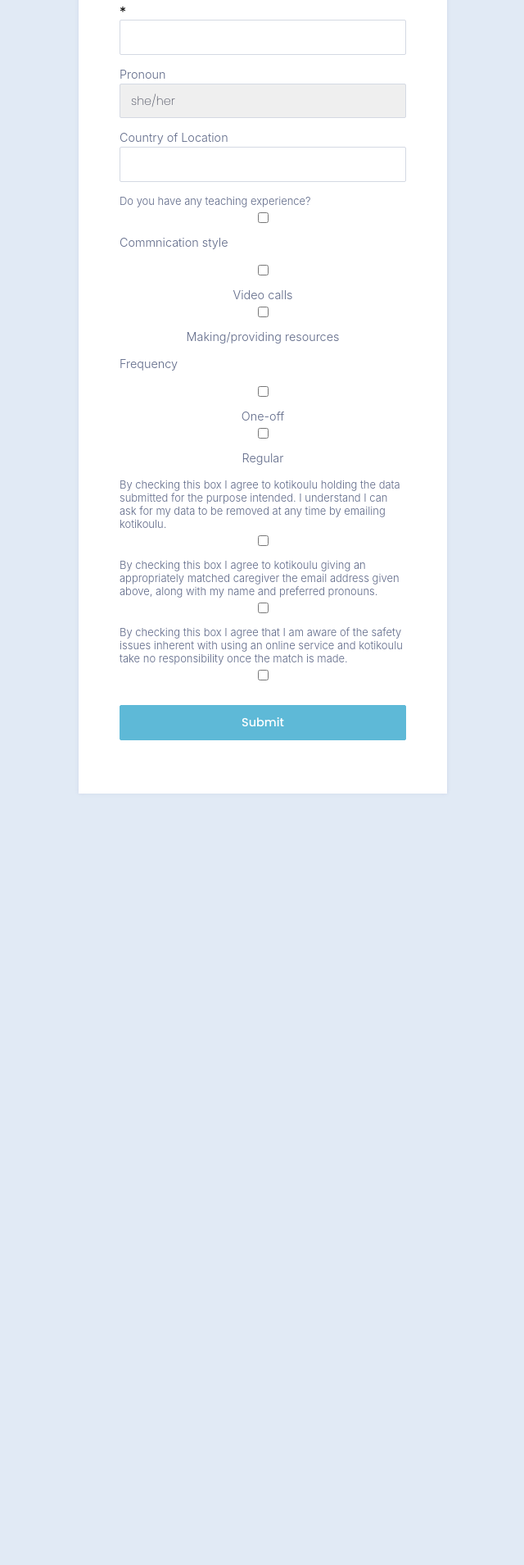
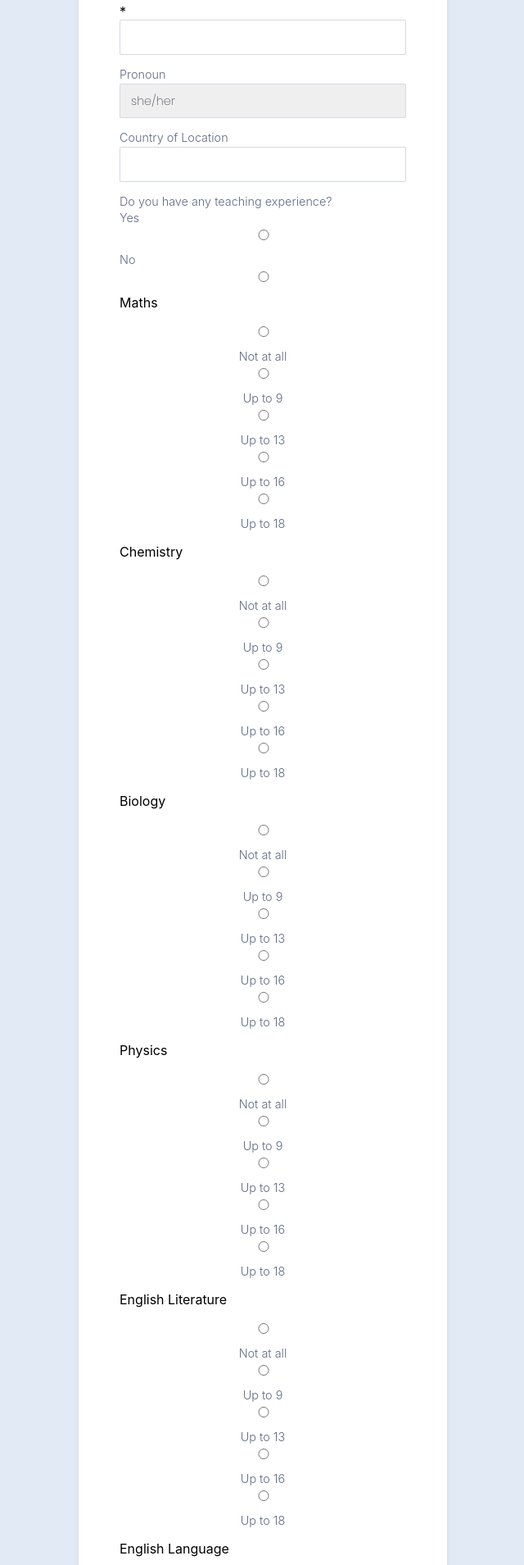
Before and after one commit to SFin94/kotikoulu, a Flask app: page /offerform in a window 1280 px wide. Shown: the part 311-2220 px from the top of the page at 82% size, without its empty margins (319-959 px from the left). Before the commit the page ends 1279 px from the top, so only its background shows below. Run offline with Flask 2, Linux system fonts and the light colour scheme; some libraries are stand-ins or nearby versions.

Commit message:
Dynamic fields for subject choices

```diff
--- a/app/forms.py
+++ b/app/forms.py
@@ -3,8 +3,14 @@
 # and the logic whether they have been filled in correctly
 
 from flask_wtf import FlaskForm, RecaptchaField
-from wtforms import StringField, TextAreaField, SubmitField, RadioField, BooleanField, SelectField, SelectMultipleField, widgets
+from wtforms import StringField, TextAreaField, SubmitField, RadioField, BooleanField, SelectField, SelectMultipleField, widgets, Form, FormField
 from wtforms.validators import DataRequired, Email, InputRequired
+
+
+class TestForm(FlaskForm):
+
+    # Test details
+    name = StringField('Static name')
 
 
 class MultiCheckboxField(SelectMultipleField):
@@ -18,14 +24,6 @@ class MultiCheckboxField(SelectMultipleField):
     option_widget = widgets.CheckboxInput()
 
 
-class TestForm(FlaskForm):
-
-    # Test details
-    test = MultiCheckboxField('Commnication style', choices=[('Video calls', 'video'), ('Making/providing resources', 'resources')])
-    # , widget=widgets.CheckboxInput())
-    # test = SelectMultipleField('Commnication style', choices=[('Video calls', 'video'), ('Making/providing resources', 'resources')], widget=widgets.CheckboxInput())
-
-
 # Create python class for the offer (volunteer) form
 class OfferForm(FlaskForm):
 
@@ -34,15 +32,18 @@ class OfferForm(FlaskForm):
     email = StringField('Contact email', validators=[Email(message=('Not a valid email address.')), DataRequired()])
     pronoun = SelectField('Pronoun', choices=[('she', 'she/her'), ('he', 'he/him'), ('they', 'they/them'), ('per', 'per/per'), ('ae', 'ae/aer'), ('ey', 'ey/em'), ('ve', 've/ver'), ('xe', 'xe/xem'), ('zie', 'zie/hir')], validators=[InputRequired()])
     country = StringField('Country of Location')
-    teaching_exp = BooleanField('Do you have any teaching experience?')
+    teaching = RadioField('Do you have any teaching experience?', choices=[('1', 'Yes'), ('0', 'No')], validators=[DataRequired()])
 
     # Teaching exp options
-
+    teaching_exp = StringField('What teaching experience do you have?')
+    teaching_help = RadioField('Would you be interested in helping other volunteers?', choices=[('1', 'Yes'), ('0', 'No')], validators=[DataRequired()])
 
     # Volunteering options
     help_type = MultiCheckboxField('Commnication style', choices=[('video', 'Video calls'), ('resources', 'Making/providing resources')])
     help_freq = MultiCheckboxField('Frequency', choices=[('one', 'One-off'), ('many', 'Regular')])
 
+    other_subjects = StringField('Pop your languages and other subjects here.')
+    enrichment = StringField('If you have a particular project that you\'d love to talk about, or anything else to add, pop it here.', widget=widgets.TextArea())
 
     # Consent options
     agree_data = BooleanField('By checking this box I agree to kotikoulu holding the data submitted for the purpose intended. I understand I can ask for my data to be removed at any time by emailing kotikoulu.', validators=[InputRequired()])
@@ -54,3 +55,13 @@ class OfferForm(FlaskForm):
 # Create python class for the call (caregiver) form
 class CallForm(FlaskForm):
     name = StringField('Name', validators=[DataRequired()])
+
+
+class SubjectsForm():
+
+    confidence_choices = [('0', 'Not at all'), ('1', 'Up to 9'), ('2', 'Up to 13'), ('3', 'Up to 16'), ('4', 'Up to 18')]
+
+    def __init__(self, record):
+        # add dynamic fields
+        for key, value in record.items():
+            setattr(OfferForm, key, RadioField(value, choices=self.confidence_choices))
--- a/app/routes.py
+++ b/app/routes.py
@@ -3,7 +3,9 @@
 from flask import render_template, request, redirect, url_for
 from flask import current_app as app
 
-from .forms import OfferForm, TestForm
+from .forms import OfferForm, TestForm, SubjectsForm
+
+subject_list = {'math': 'Maths','chem': 'Chemistry','biol': 'Biology', 'phys': 'Physics', 'elit': 'English Literature', 'elan': 'English Language', 'geog': 'Geography', 'hist': 'History','dram': 'Drama','art': 'Art','musi': 'Music','lang': 'Languages (please state below)','othr': 'Other (please state below)'}
 
 # Start route
 @app.route('/')
@@ -14,7 +16,15 @@ def home():
 # Route: offer/volunteer form
 @app.route('/offerform', methods=('GET', 'POST'))
 def offer():
+    SubjectsForm(subject_list)
     form = OfferForm()
     if form.validate_on_submit():
         return redirect(url_for('kiitos'))
-    return render_template('form_offer.html', form=form, title='Volunteer form')
+    return render_template('form_offer.html', form=form, subjects=subject_list, title='Volunteer form')
+
+@app.route('/test', methods=('GET', 'POST'))
+def test():
+    subject_list = {'maths': 'Mathematics', 'physics': 'Physics'}
+    # TestSubjects(subject_list)
+    form = TestForm()
+    return render_template('test.html', form=form, subjects=subject_list)
--- a/app/templates/form_offer.html
+++ b/app/templates/form_offer.html
@@ -30,6 +30,27 @@
             {% if form.country.errors %}
                 {{ error_handle(form.country) }}
             {% endif %}
+        </div>
+        <div class="form-field">{{ form.teaching.label }}
+            {% for option in form.teaching %}
+            <tr>
+                <td>{{ option.label }}</td>
+                <td>{{ option }}</td>
+            </tr>
+            {% endfor %}
+        </div>
+        {% if form.teaching.value == '1' %}
+            <div class="form-field">{{ form.teaching_exp.label }} {{ form.teaching_exp }}
+            {% if form.email.errors %}
+                {{ error_handle(form.name) }}
+            {% endif %}
+            </div>
+        {% endif %}
+        <div class="field-form">
+            {% for key, value in subjects.items() %}
+                {{ value }}
+                {{ form | attr(key)() }}
+            {% endfor %}
         </div>
         {% for field in form %}
             {% if field.type == 'MultiCheckboxField' %}
```
